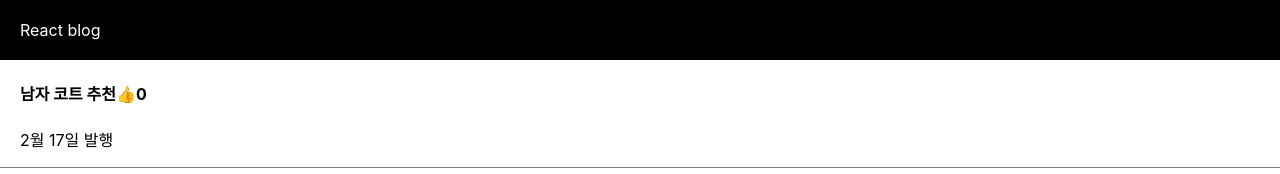
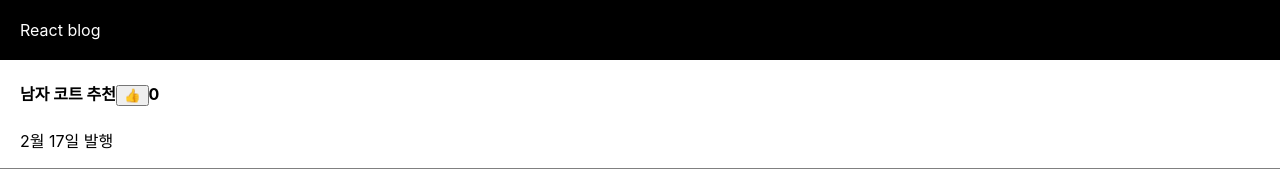
Before and after one commit to leeunduck/Coding_Apple_React, a React (Create React App) app: page / in a window 1280 px wide. Shown: the top 174 px of the page. Built offline with nearby package versions, Linux system fonts and the light colour scheme.

Commit message:
좋아요 버튼 수정

```diff
--- a/src/App.js
+++ b/src/App.js
@@ -17,12 +17,12 @@ function App() {
             setCloth("여자 코트 추천");
           }}>
           {cloth}
-          <span
+          <button
             onClick={() => {
               setCount(count + 1);
             }}>
             👍
-          </span>
+          </button>
           {count}
         </h4>
         <p>2월 17일 발행</p>
```
